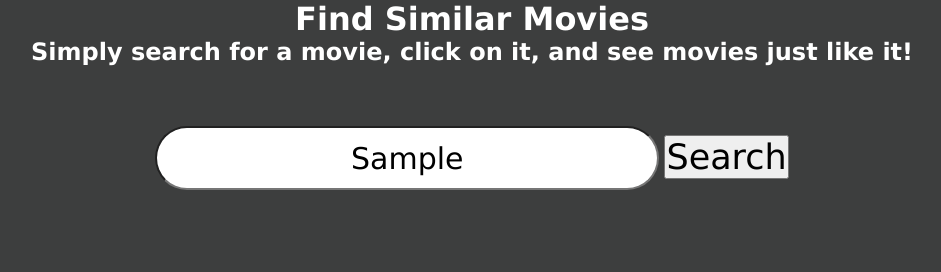
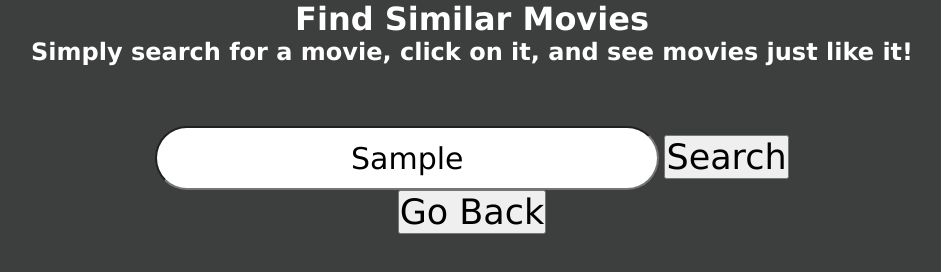
Before and after one commit to mads-byte/similarMovies, a website: page public/index.html in a window 1280 px wide. Both pictures are taken after typing "Sample" into the empty fields and a click on the button "Search". Shown: the whole page, without its empty margins (168-1109 px from the left). Drawn offline with Linux system fonts and the light colour scheme; no server answers.

Commit message:
add back button

```diff
--- a/public/index.html
+++ b/public/index.html
@@ -18,6 +18,7 @@
             <input id="search-input" type="text" placeholder="Enter movie title">
             <button id="search-btn">Search</button>
         </form>
+        <div id="back-btn"></div>
 
 
         <section id="results-body">
--- a/public/index.js
+++ b/public/index.js
@@ -2,6 +2,7 @@ const searchBtn = document.getElementById("search-btn")
 const searchInput = document.getElementById("search-input")
 const resultsArea = document.getElementById("results-area")
 const noResult = document.getElementById("no-result")
+const backBtnArea = document.getElementById("back-btn")
 
 
 async function getResults(query) {
@@ -9,7 +10,7 @@ async function getResults(query) {
 
     try {
         //const movieData = await fetch(`http://localhost:3000/movies?q=${search}`)
-        const movieData = await fetch(`/movies?q=${search}`)
+        const movieData = await fetch(`/movies?q=${search}`) //removing  localhost to allow Render to modify the url
         const movies = await movieData.json()
         const results = movies.results
         return results
@@ -21,10 +22,9 @@ async function getResults(query) {
 async function getSimilar(id) {
     try {
         //const similarData = await fetch(`http://localhost:3000/movie/${id}/similar`)
-        const similarData = await fetch(`/movie/${id}/similar`)
+        const similarData = await fetch(`/movie/${id}/similar`)  //removing  localhost to allow Render to modify the url
         const similarMovies = await similarData.json()
         const similarResults = similarMovies.results
-        console.log(similarResults)
         return similarResults
     } catch (error) {
         console.log(`Error: ${error}`)
@@ -32,10 +32,7 @@ async function getSimilar(id) {
 
 }
 
-searchBtn.addEventListener('click', async (event) => {
-    event.preventDefault()
-    resultsArea.innerHTML = ""
-    noResult.innerHTML = ""
+async function populateResults() {
     const searchResults = await getResults(searchInput.value)
     if (searchResults.length === 0) {
         const message = document.createElement("div")
@@ -77,4 +74,18 @@ searchBtn.addEventListener('click', async (event) => {
         })
         resultsArea.appendChild(movieDiv)
     })
+}
+
+const backBtn = document.createElement('button')
+backBtn.innerHTML = 'Go Back'
+backBtn.addEventListener('click', async () => {
+    populateResults()
 })
+
+searchBtn.addEventListener('click', async (event) => {
+    event.preventDefault()
+    resultsArea.innerHTML = ""
+    noResult.innerHTML = ""
+    populateResults()
+    backBtnArea.appendChild(backBtn)
+})
```
